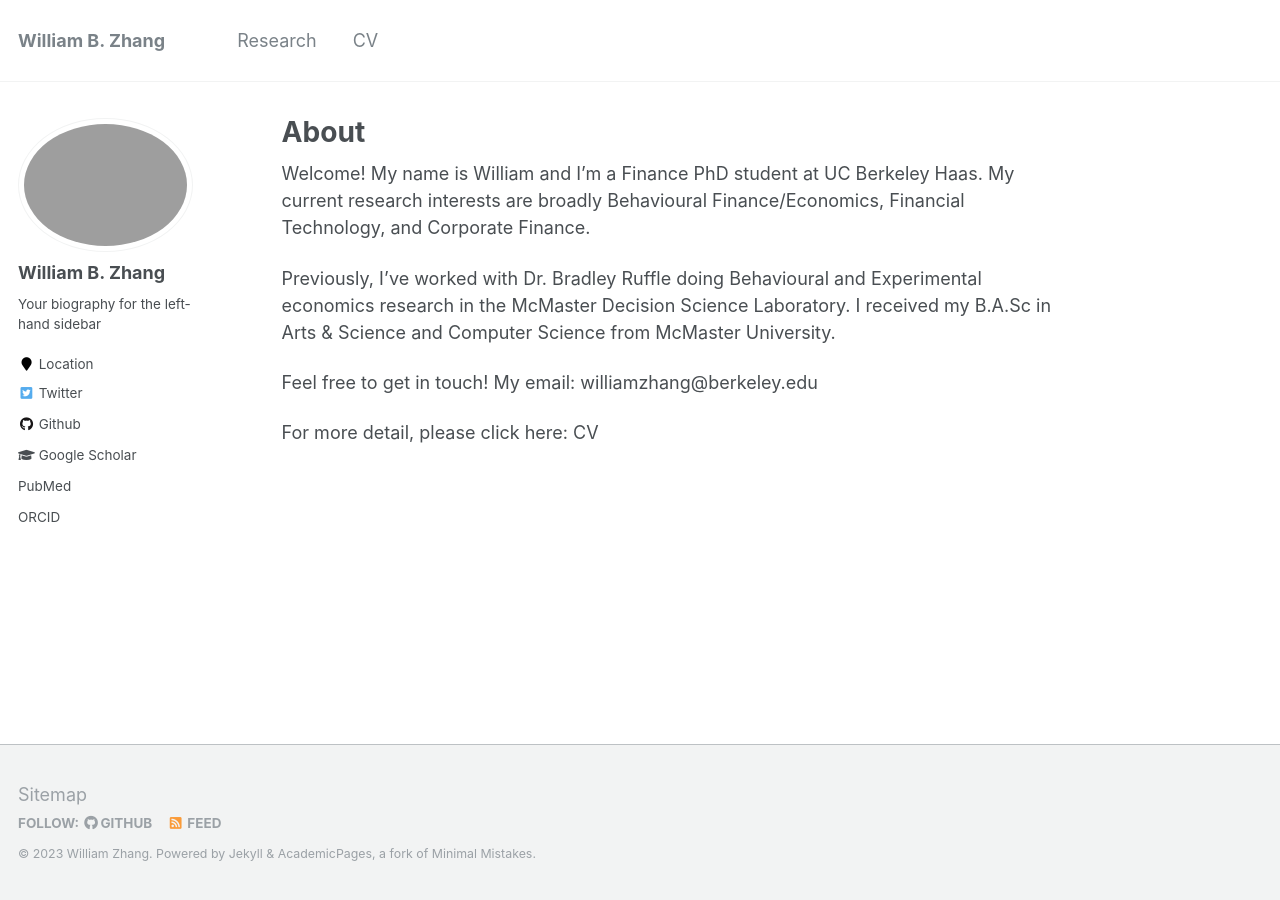
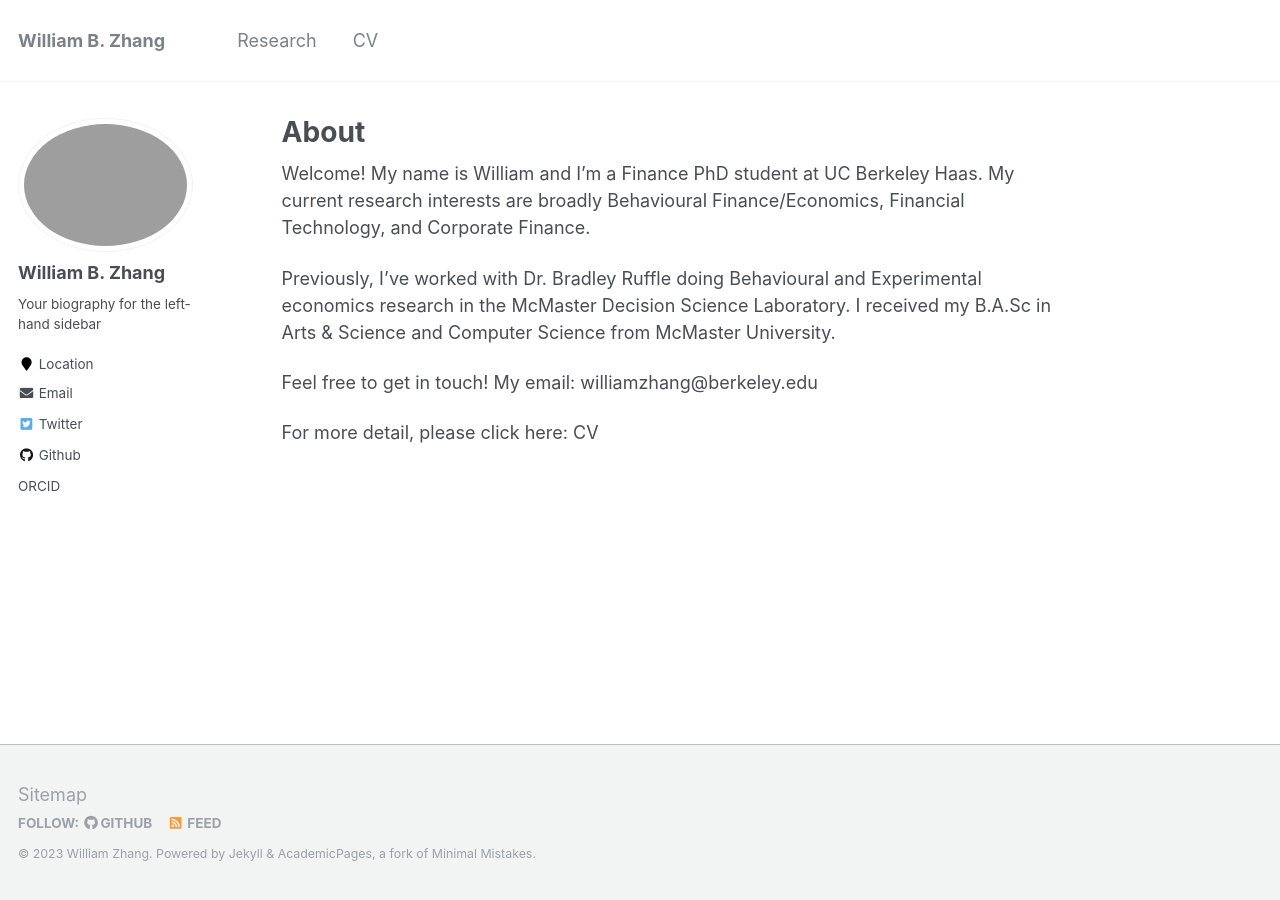
Before and after one commit to williambowenzhang/williambowenzhang.github.io, a Jekyll site: the page built from _pages/about.md, in a window 1280 px wide. Built offline with Jekyll 4.4.1, drawn with Linux system fonts in a browser that asks for light colours; part of the change alters nothing that is shown.

Commit message:
Update _config.yml

```diff
--- a/_config.yml
+++ b/_config.yml
@@ -84,11 +84,11 @@ author:
   avatar           : "prof2.jpg"
   bio              : "Your biography for the left-hand sidebar"
   location         : "Location"
-  employer         :
-  pubmed           : "https://www.ncbi.nlm.nih.gov/pubmed/?term=john+snow"
-  googlescholar    : "http://yourfullgooglescholarurl.com"
-  email            :
-  researchgate     :  # example: "https://www.researchgate.net/profile/yourprofile"
+ # employer         :
+ # pubmed           : "https://www.ncbi.nlm.nih.gov/pubmed/?term=john+snow"
+ # googlescholar    : "http://yourfullgooglescholarurl.com"
+  email            : "williamzhang@berkeley.edu"
+ # researchgate     :  # example: "https://www.researchgate.net/profile/yourprofile"
   uri              :
   bitbucket        :
   codepen          :
```
